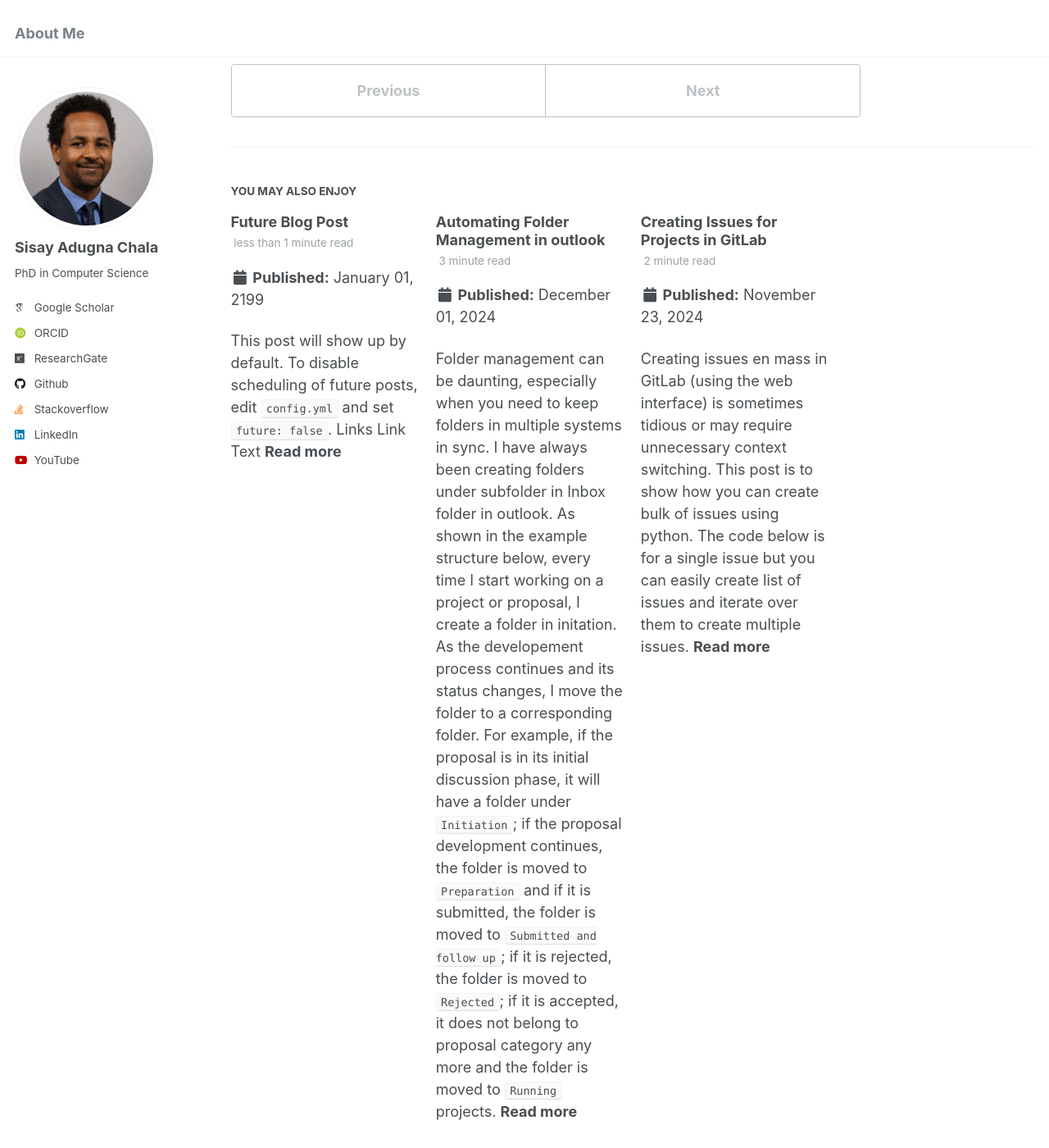
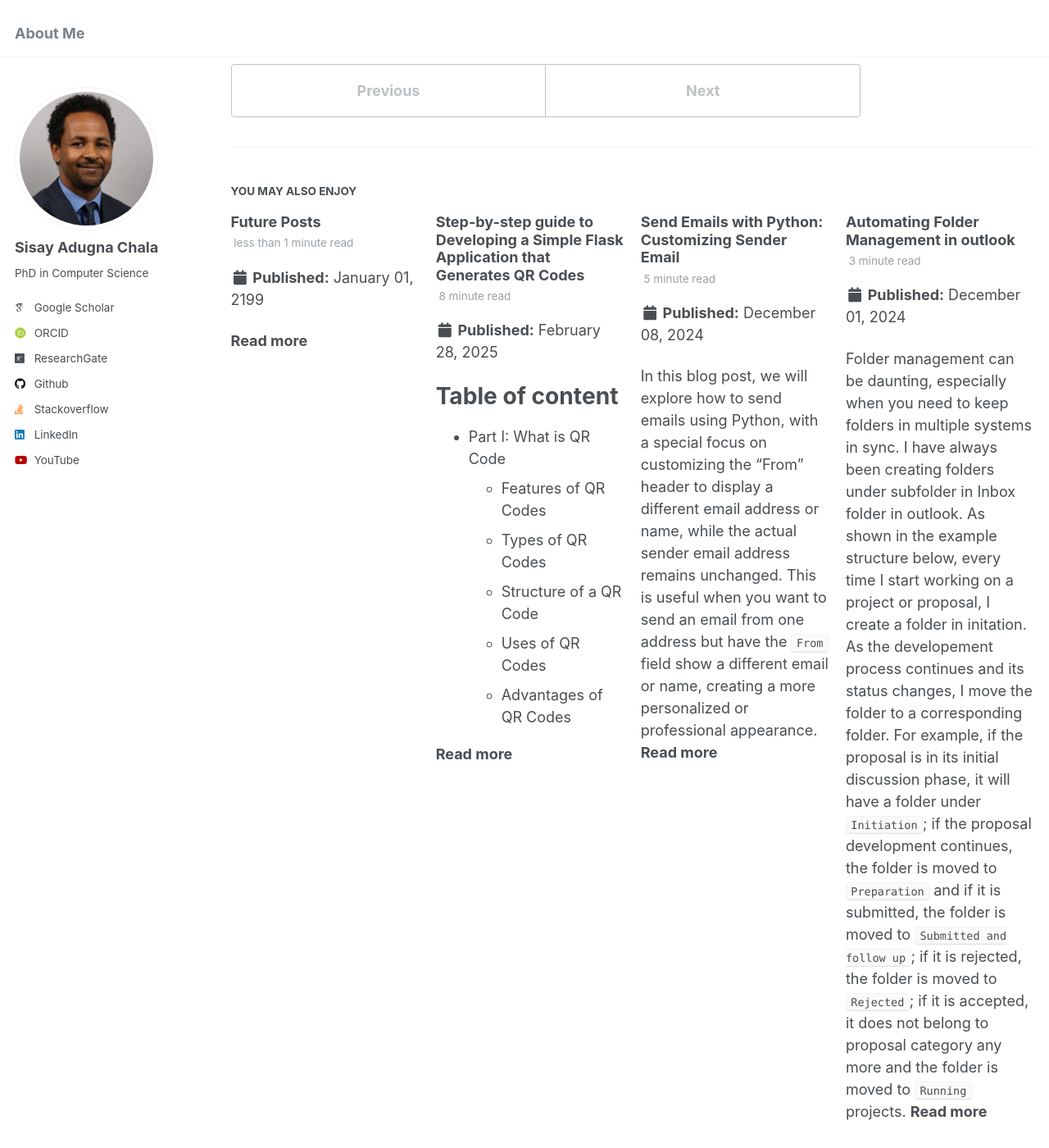
Before and after one commit to sisayie/sisayie.github.io, a Jekyll site: the page built from _posts/2024-12-06-python-virtual-environment.md, in a window 1280 px wide and 1400 px high, scrolled down 5387 px. Shown: the whole window at 82% size. Built offline with Jekyll 4.4.1, drawn with Linux system fonts in a browser that asks for light colours; some web fonts are replaced; some of the changed lines change nothing that is shown; some of the changed text lies outside the part shown.

Commit message:
Blog Post on QR Code

````diff
--- a/_posts/2024-12-06-python-virtual-environment.md
+++ b/_posts/2024-12-06-python-virtual-environment.md
@@ -37,7 +37,7 @@
 
 If Python is not installed, you can follow the installation instructions for your operating system from the official Python website.
 
-**A) Virtual Environment Using `venv` (Built-in Python Module)**
+**<u>A) Virtual Environment Using `venv` (Built-in Python Module)</u>**
 
 **Step 2: Create a Virtual Environment Using venv**
 
@@ -117,7 +117,7 @@
 
 This will completely remove the virtual environment and all its contents.
 
-**B) Virtual Environment Using `virtualenv` (Third-Party Tool)**
+**<u>B) Virtual Environment Using `virtualenv` (Third-Party Tool)</u>**
 
 While `venv` is built into Python 3, you may want to use virtualenv, a popular third-party tool that provides some additional features, like compatibility with Python 2.
 
--- /dev/null
+++ b/_posts/2024-12-08-send-emails-with-python.md
@@ -0,0 +1,109 @@
+---
+title: 'Send Emails with Python: Customizing Sender Email'
+date: 2024-12-08
+permalink: /posts/2024/12/send-emails-with-python/
+tags:
+  - Python
+  - sending email
+  - automation
+  - customize email header
+---
+
+In this blog post, we will explore how to send emails using Python, with a special focus on customizing the "From" header to display a different email address or name, while the actual sender email address remains unchanged. This is useful when you want to send an email from one address but have the `From` field show a different email or name, creating a more personalized or professional appearance.
+
+**Prerequisites**
+Before we dive into the code, let's make sure you have the required tools:
+
+- **Python 3.x** installed on your system. [**smtplib**](https://docs.python.org/3/library/smtplib.html) and [**email.mime**](https://docs.python.org/3/library/email.mime.html) libraries are included in the Python standard library, so you don’t need to install anything extra.
+- Access to an SMTP server. For this example, we’ll use Gmail’s SMTP server, but you can modify the code to work with any SMTP provider.
+
+**Why Would You Want to Customize the `From` Header?**
+You might want to send an email from your address but show a different "From" name or email address for various reasons:
+
+- **Marketing Emails**: You may want the email to appear as if it’s coming from a company or a support team, even though it’s sent from your personal email.
+- **Multiple Email Aliases**: If you use aliases for different purposes (e.g., support@company.com but the email is sent from your_email@example.com), you can display the alias in the header.
+- **Professional Appearance**: Customize the display name to appear more formal or specific to your communication, like "Customer Support" or "John Doe" instead of your actual email.
+
+**Steps to Send an Email with a Different `From` Header**
+
+**Step 1: Set Up the Email Message**
+
+We will use Python’s built-in `smtplib` to send the email and `email.mime` to construct the email message. Let us first import the necessary libraries.
+
+```
+import smtplib
+from email.mime.multipart import MIMEMultipart
+from email.mime.text import MIMEText
+```
+
+Then define the sender email, receiver email, and SMTP server details as follows:
+
+```
+sender_email = "your_email@example.com"  # Email that will send the email
+receiver_email = "receiver_email@example.com"
+password = "your_email_password" # TIP: security consideration
+```
+
+Next, set up the SMTP server (Gmail is used as an example)
+
+```
+smtp_server = "smtp.gmail.com"
+smtp_port = 587
+```
+**Step 2: Create the email message and customize the `From` field**
+Now let us create the email message and customize it. Here is where you can customize the `From` field.
+
+```
+msg = MIMEMultipart()
+
+msg['From'] = "Custom Name <your_email@example.com>"  # The 'From' field will show this name
+msg['To'] = receiver_email
+msg['Subject'] = "Test Email from Python"
+
+# Email body content
+body = "Hello, this is a test email sent from Python!"
+
+# Attach the email body to the message
+msg.attach(MIMEText(body, 'plain'))
+```
+
+In the `msg['From']` field, you can change both the name and the email address. By default, the From header will show the email address. If you make it show a different name or alias, the recipient will see "Custom Name" in their inbox, but the email will still be sent from your_email@example.com.
+
+**Step 3: Log In to the SMTP Server and Send**
+
+Now that we have set up the email message, let's log in to the SMTP server and send the email:
+
+```
+try:
+    # Set up the SMTP server connection
+    server = smtplib.SMTP(smtp_server, smtp_port)
+    server.starttls()  # Start TLS encryption for secure email sending
+
+    # Log in to the SMTP server with your credentials
+    server.login(sender_email, password)
+
+    # Send the email
+    server.sendmail(sender_email, receiver_email, msg.as_string())
+    print("Email sent successfully!")
+
+except Exception as e:
+    print(f"Failed to send email: {e}")
+
+finally:
+    # Close the server connection
+    server.quit()
+```
+
+In this example, we used `smtplib.SMTP` to connect to the SMTP server. For Gmail, the server is `smtp.gmail.com` and the port is `587`. We also use `starttls()` to encrypt the connection, ensuring that our credentials and email content are secure.
+
+The `server.login()` function logs into the server using your sender email and password. If you’re using Gmail and have two-factor authentication (2FA) enabled, you’ll need to generate an ***App Password*** instead of using your regular Gmail password. This is a security measure to prevent unauthorized access. Follow the [instruction on how to create App Password](https://myaccount.google.com/apppasswords) to get one.
+
+The try block ensures that any issues during the email sending process are caught, and the exception is displayed if there’s a problem.
+
+**Security Considerations**
+
+Never hard-code your email password in your scripts. Consider using environment variables or a credentials manager to securely store your login credentials.
+If you're using Gmail, remember to either enable Less Secure Apps or generate an App Password if two-factor authentication is enabled.
+
+**Conclusion**
+Sending emails programmatically with Python is a powerful feature, especially when you need to customize the header or automate the email sending process, e.g., if you are sending marketing emails, notifications, or personal messages, this approach provides you with the flexibility to display any name or email address in the header, even if the actual sender email is different.
--- /dev/null
+++ b/_posts/2025-02-28-generate-qr-code.md
@@ -0,0 +1,178 @@
+---
+title: 'Step-by-step guide to Developing a Simple Flask Application that Generates QR Codes'
+date: 2025-02-28
+permalink: /posts/2012/08/Generates-QR-Codes/
+tags:
+  - QR Codes
+  - Python
+  - Flask
+  - Authomation
+---
+
+# Table of content
+- [Part I: What is QR Code](#Introduction)
+    - [Features of QR Codes](#Key-Features-of-QR-Codes)
+    - [Types of QR Codes](#Types-of-QR-Codes)
+    - [Structure of a QR Code](#Structure-of-a-QR-Code)
+    - [Uses of QR Codes](#Uses-of-QR-Codes)
+    - [Advantages of QR Codes](#Advantages-of-QR-Codes)
+
+- [Part II: Generating QR Code](#Generating-QR-Code)
+    - [Installing Required Dependencies](#installing-required-dependencies)
+    - [Coding](#coding)
+    - [Running the Application](#running-the-application)
+
+This article provides an overview of QR Code and a simple python application to generate a QR Code. The first part offers inroduction to QR code and the second part walks you through the steps to the implementation of QR generator in python. If you are interested only to the implementation, you can directly jump to the section [Generating QR Code](#Generating-QR-Code). The full code is available [here](TODO:link).
+
+## [What is QR Code?](#Introduction)
+QR codes have become an essential part of many digital interactions, offering an easy way to link offline and online worlds. Whether for business, marketing, or personal use, their ability to store information quickly and be easily scanned makes them a valuable tool.
+
+[What exactly are QR Codes?](#What-are-QR-Codes?)
+
+A QR code (short for Quick Response code) is a type of two-dimensional barcode that can store a variety of data such as text, URLs, contact information, and other data types. Unlike traditional barcodes, which are one-dimensional and only store information in a single line, a QR code can store much more data due to its two-dimensional structure, allowing for both horizontal and vertical information storage.
+
+[Key Features of QR Codes](#Key-Features-of-QR-Codes)
+- Matrix Barcode:
+A QR code consists of a grid (matrix) of black and white squares arranged in a square shape. This grid can vary in size, with larger grids storing more data.
+- Data Capacity:
+QR codes can store much more data than traditional barcodes. For example: A basic QR code can hold around 3,000 characters or 7,000 numeric digits. Depending on the error correction level, it can store text, URLs, phone numbers, or even binary data.
+- Error Correction:
+QR codes incorporate error correction techniques that allow them to remain readable even if they are partially damaged. This is achieved by using a feature known as the Reed-Solomon error correction algorithm. Different levels of error correction can be applied (from L to H), with higher levels allowing for more damage but reducing the data capacity.
+- Speed and Efficiency:
+QR codes are designed for quick scanning. Unlike traditional barcodes, which require a scanner to move along the code to read it, QR codes can be scanned from any angle and can be read almost instantly.
+
+[Types of QR Codes](#Types-of-QR-Codes)
+
+- Static QR Codes: These are QR codes whose data cannot be changed once they are created. They can store URLs, text, or other types of information.
+- Dynamic QR Codes: These allow for the data to be changed after the code has been printed or distributed. For example, a dynamic QR code might redirect to different URLs based on the context or tracking information.
+
+[Structure of a QR Code](#Structure-of-a-QR-Code)
+- Positioning Patterns:
+A QR code has three large squares at three corners, which are used to help the scanner locate and orient the code.
+- Alignment Patterns:
+These help the scanner read the QR code even when it's tilted or distorted.
+- Timing Patterns:
+These help the scanner detect the size of the QR code matrix and ensure it’s scanned correctly.
+- Data and Error Correction Area:
+The majority of the QR code consists of data and error correction bits. This is where the actual information is encoded.
+- Quiet Zone:
+A quiet zone is a border of white space surrounding the QR code, ensuring that the scanner can correctly identify the edges of the code.
+
+[Uses of QR Codes](#Uses-of-QR-Codes)
+- URL Links: A common use is to encode URLs (web addresses). When scanned, a user is directed to the website.
+- Payment Systems: QR codes are widely used in mobile payment systems, such as WeChat Pay, Alipay, or Apple Pay.
+- Event Tickets: QR codes are often used on event tickets, boarding passes, or coupons.
+- Product Tracking and Information: Manufacturers can use QR codes for inventory management, shipment tracking, and product information.
+- Contact Information: vCards (electronic business cards) can be encoded in QR codes, making it easy for users to scan and save contact info.
+- Marketing: QR codes are frequently used in marketing campaigns, advertisements, and posters to link to special offers or promotions.
+
+[Advantages of QR Codes](#Advantages-of-QR-Codes)
+- High Data Capacity: QR codes can store much more data compared to traditional barcodes.
+- Fast and Easy to Scan: QR codes can be scanned quickly and easily from almost any direction.
+- Versatility: They can store various types of data, from simple text to complex URLs or other information.
+- Error Tolerance: QR codes can still be read even if they are partially damaged or obscured.
+
+## [Generating QR Code](#Generating-QR-Code)
+Now that you understand what a QR code is, let us go through a python application that generates it. We will use a simple Flask application that generates QR codes using the `qrcode` library along with `Flask`. Below is a step-by-step guide to creating the app:
+
+[Step 1: Install dependencies](#installing-required-dependencies)
+
+First, you need to install the necessary libraries. Open your terminal or command prompt and run the following commands:
+
+`pip install Flask qrcode[pil]`
+
+Flask is the web framework and qrcode[pil] is the library used to generate QR codes with support for images (Pillow is included in this package).
+
+[Step 2: Create the Flask application](#coding)
+
+Now, let's write the Flask application. Create a file called app.py and paste the following code inside it:
+```Python
+from flask import Flask, render_template, request, redirect, url_for
+import qrcode
+from io import BytesIO
+from flask import send_file
+
+app = Flask(__name__)
+
+@app.route('/')
+def index():
+    return render_template('index.html')
+
+@app.route('/generate', methods=['POST'])
+def generate_qr():
+    # Get the data from the form input
+    qr_data = request.form.get('qr_data')
+
+    # Generate the QR code
+    qr = qrcode.QRCode(
+        version=1,
+        error_correction=qrcode.constants.ERROR_CORRECT_L,
+        box_size=10,
+        border=4,
+    )
+    qr.add_data(qr_data)
+    qr.make(fit=True)
+
+    # Create an image from the QR Code instance
+    img = qr.make_image(fill='black', back_color='white')
+
+    # Save the QR code to a BytesIO object
+    img_io = BytesIO()
+    img.save(img_io, 'PNG')
+    img_io.seek(0)
+
+    # Return the image as a response
+    return send_file(img_io, mimetype='image/png')
+
+if __name__ == '__main__':
+    app.run(debug=True)
+
+```
+
+The `'/'` route displays the homepage where users can input data for the QR code.
+The `'/generate'` route is where the QR code is generated when the form is submitted. It uses the `qrcode` library to generate the QR code, then returns the image as a PNG file.
+
+The `qrcode.QRCode` class is used to create a QR code object, and we add the data to be encoded using `add_data()`.
+We generate the QR code image using `make_image()`, which we then save to a `BytesIO` object and send back as an image response.
+
+Step 3: Create the HTML template
+
+Create a folder named `templates` in the same directory as your `app.py`, and inside it, create a file named `index.html`. This will be the homepage where users can input the data to generate the QR code.
+
+Here is the content of `index.html`:
+```HTML
+<!DOCTYPE html>
+<html lang="en">
+<head>
+    <meta charset="UTF-8">
+    <meta name="viewport" content="width=device-width, initial-scale=1.0">
+    <title>QR Code Generator</title>
+</head>
+<body>
+    <h1>QR Code Generator</h1>
+    <form action="{{ url_for('generate_qr') }}" method="POST">
+        <label for="qr_data">Enter data for QR code:</label>
+        <input type="text" id="qr_data" name="qr_data" required>
+        <button type="submit">Generate QR Code</button>
+    </form>
+</body>
+</html>
+```
+This simple HTML form sends a POST request to the Flask application with the text input (the data you want to encode in the QR code).
+
+[Step 4: Run the application](#running-the-application)
+
+Now, go back to your terminal and run the Flask app with this command:
+
+`python app.py`
+
+Your Flask application should be running at `http://127.0.0.1:5000/`. When you visit that URL, you will see a form where you can input some text, and the app will generate a QR code for that text when you submit the form.
+
+---
+Congratulations!
+
+You have created a Flask application that generates QR codes! The QR code is dynamically generated and sent back as an image in response to a form submission.
+You want to create your QR code or connect with me, scan the QR code below.
+<p>
+<img src="https://sisayie.github.io/images/SisayChalaQRCode.png" alt="https://sisayie.github.io/">
+</p>
--- a/_posts/2199-01-01-future-post.md
+++ /dev/null
@@ -1,11 +0,0 @@
----
-title: 'Future Blog Post'
-date: 2199-01-01
-permalink: /posts/2012/08/blog-post-4/
-tags:
-  - cool posts
-  - category1
-  - category2
----
-
-This post will show up by default. To disable scheduling of future posts, edit `config.yml` and set `future: false`. Links [Link Text](https://link-url.com)
````
Also changed, not shown: _posts/2199-01-01-future-posts.md (added), images/SisayChalaQRCode.png (added).
